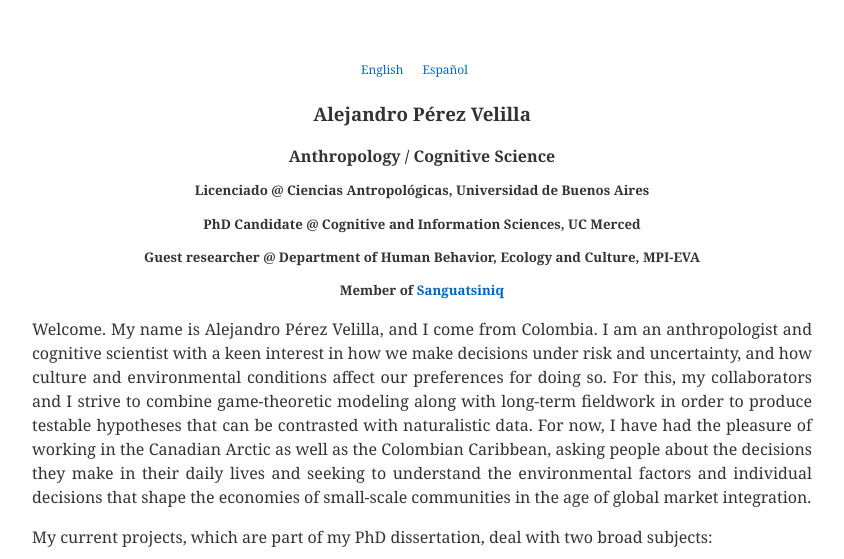
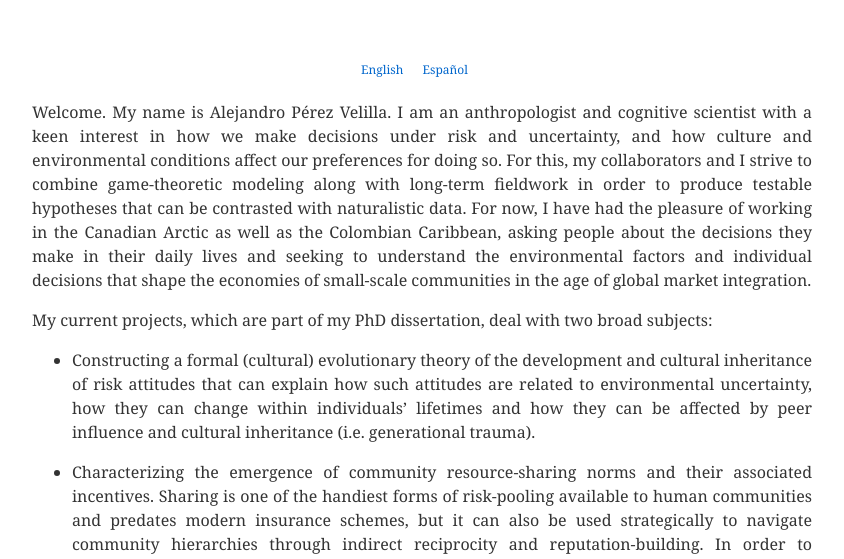
Before and after one commit to datadreamscorp/datadreamscorp.github.io, a Jekyll site: the page built from en/index.md, in a window 1280 px wide. Shown: the top 559 px of the page, without its empty margins (218-1062 px from the left). Built offline with Jekyll 4.4.1, drawn with Linux system fonts in a browser that asks for light colours.

Commit message:
Update index.md

```diff
--- a/en/index.md
+++ b/en/index.md
@@ -5,14 +5,7 @@ lang: en
 custom_css: "/assets/custom-page-styles.css"
 ---
 
-### Alejandro Pérez Velilla
-#### Anthropology / Cognitive Science
-##### Licenciado @ Ciencias Antropológicas, Universidad de Buenos Aires
-##### PhD Candidate @ Cognitive and Information Sciences, UC Merced
-##### Guest researcher @ Department of Human Behavior, Ecology and Culture, MPI-EVA
-##### Member of [Sanguatsiniq](https://sanguatsiniq.github.io/)
-
-Welcome. My name is Alejandro Pérez Velilla, and I come from Colombia. I am an anthropologist and cognitive scientist with a keen interest in how we make decisions under risk and uncertainty, and how culture and environmental conditions affect our preferences for doing so. For this, my collaborators and I strive to combine game-theoretic modeling along with long-term fieldwork in order to produce testable hypotheses that can be contrasted with naturalistic data. For now, I have had the pleasure of working in the Canadian Arctic as well as the Colombian Caribbean, asking people about the decisions they make in their daily lives and seeking to understand the environmental factors and individual decisions that shape the economies of small-scale communities in the age of global market integration.
+Welcome. My name is Alejandro Pérez Velilla. I am an anthropologist and cognitive scientist with a keen interest in how we make decisions under risk and uncertainty, and how culture and environmental conditions affect our preferences for doing so. For this, my collaborators and I strive to combine game-theoretic modeling along with long-term fieldwork in order to produce testable hypotheses that can be contrasted with naturalistic data. For now, I have had the pleasure of working in the Canadian Arctic as well as the Colombian Caribbean, asking people about the decisions they make in their daily lives and seeking to understand the environmental factors and individual decisions that shape the economies of small-scale communities in the age of global market integration.
 
 My current projects, which are part of my PhD dissertation, deal with two broad subjects:
 
```
